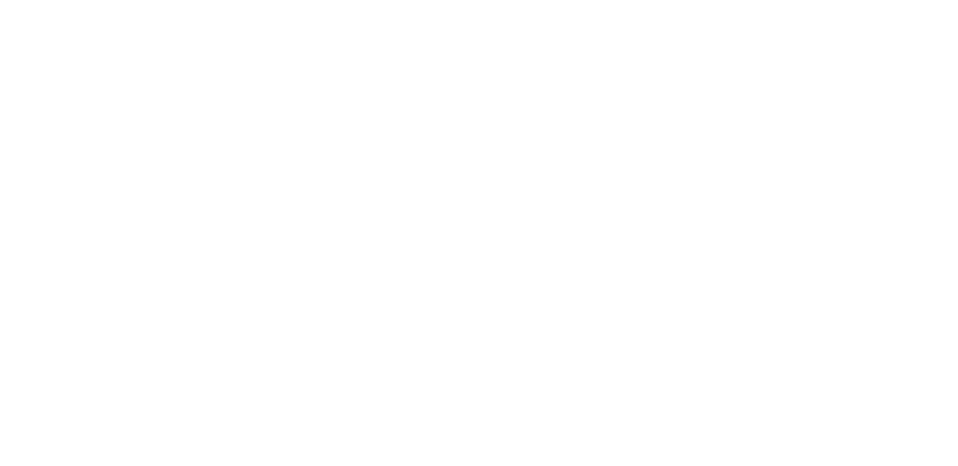
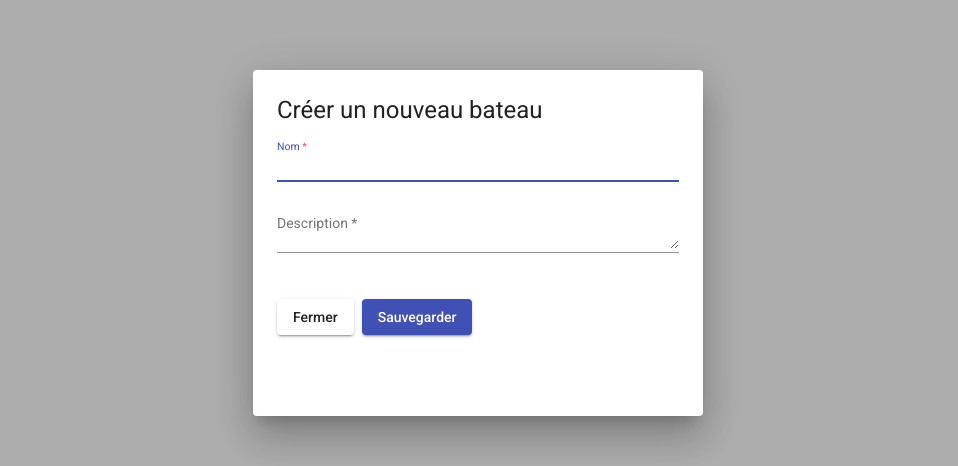
Before and after one commit to mouradbengmah/boat-mbe-openweb, an Angular app in the folder boat-front/: page / in a window 1280 px wide. Both pictures are taken after a click on the button "Créer un bateau". Shown: the part 157-623 px from the top of the page, without its empty margins (162-1120 px from the left). Built offline with nearby package versions, Linux system fonts and the light colour scheme; no server answers.

Commit message:
Création du composant d'ajout d'un bateau.

```diff
--- a/boat-front/src/app/app.module.ts
+++ b/boat-front/src/app/app.module.ts
@@ -17,11 +17,13 @@
 import { MatInputModule } from "@angular/material/input";
 import { MatSelectModule } from "@angular/material/select";
 import { MatCardModule } from "@angular/material/card";
+import { BoatNewComponent } from './boat-new/boat-new.component';
 
 @NgModule({
   declarations: [
     AppComponent,
-    BoatComponent
+    BoatComponent,
+    BoatNewComponent
   ],
   imports: [
     BrowserModule,
--- /dev/null
+++ b/boat-front/src/app/boat-new/boat-new.component.html
@@ -0,0 +1,23 @@
+<div class="dialog-title">
+	<h1 mat-dialog-title>Créer un nouveau bateau</h1>
+</div>
+
+
+<mat-dialog-content [formGroup]="form" class="dialog-content" fxLayout="column">
+
+	<mat-form-field class="boat-nom">
+		<input matInput placeholder="Nom" formControlName="nom">
+	</mat-form-field>
+
+	<p>
+		<mat-form-field class="boat-description" fxFlex>
+			<textarea matInput placeholder="Description" formControlName="description"></textarea>
+		</mat-form-field>
+	</p>
+
+	<mat-dialog-actions>
+		<button mat-raised-button (click)="close()">Fermer</button>
+		<button mat-raised-button color="primary" (click)="save()">Sauvegarder</button>
+	</mat-dialog-actions>
+
+</mat-dialog-content>
--- /dev/null
+++ b/boat-front/src/app/boat-new/boat-new.component.scss
@@ -0,0 +1,4 @@
+.dialog-content {
+    width: 450px;
+    min-height: 250px;
+}
--- /dev/null
+++ b/boat-front/src/app/boat-new/boat-new.component.ts
@@ -0,0 +1,50 @@
+import { Component, Inject, OnInit } from '@angular/core';
+import { FormBuilder, FormGroup, Validators } from '@angular/forms';
+import { MatDialogRef, MAT_DIALOG_DATA } from '@angular/material/dialog';
+import { BoatService } from '../service/boat.service';
+
+@Component({
+  selector: 'app-boat-new',
+  templateUrl: './boat-new.component.html',
+  styleUrls: ['./boat-new.component.scss']
+})
+export class BoatNewComponent implements OnInit {
+
+  nom: string = "";
+  description: string = "";
+  form: FormGroup;
+
+  constructor(
+    private fb: FormBuilder,
+    private dialogRef: MatDialogRef<BoatNewComponent>,
+    @Inject(MAT_DIALOG_DATA) data: any,
+    private boatService: BoatService) {
+
+    this.form = fb.group({
+      nom: [this.nom, Validators.required],
+      description: [this.description, Validators.required]
+    });
+  }
+
+  ngOnInit() {
+  }
+
+  close() {
+    this.dialogRef.close();
+  }
+
+  save() {
+    this.nom = this.form.get('nom')?.value;
+    this.description = this.form.get('description')?.value;
+    if (this.nom) {
+      this.boatService.enregistrerUnBateau(this.nom, this.description).subscribe(
+
+        response => {
+          console.log(response)
+        }
+      )
+    }
+    this.dialogRef.close();
+  }
+
+}
--- a/boat-front/src/app/boat/boat.component.html
+++ b/boat-front/src/app/boat/boat.component.html
@@ -8,7 +8,7 @@
 					bateau</button>
 			</div>
 
-			<div fxLayout="row wrap" fxLayoutAlign="space-between stretch">
+			<div fxLayout="row wrap" fxLayoutGap="16px grid">
 				<mat-nav-list class="boat-list" *ngFor="let boat of boatList">
 					<mat-card fxLayout="column">
 						<mat-card-header>
--- a/boat-front/src/app/boat/boat.component.scss
+++ b/boat-front/src/app/boat/boat.component.scss
@@ -3,7 +3,7 @@
 }
 
 .boat-list {
-	padding-top: 20px;
+	margin-top: 40px;
 }
 
 .mat-card {
--- a/boat-front/src/app/boat/boat.component.ts
+++ b/boat-front/src/app/boat/boat.component.ts
@@ -2,6 +2,7 @@
 import { Boat } from '../model/Boat';
 import { BoatService } from '../service/boat.service';
 import { MatDialog, MatDialogConfig } from '@angular/material/dialog';
+import { BoatNewComponent } from '../boat-new/boat-new.component';
 
 @Component({
   selector: 'app-boat',
@@ -27,7 +28,7 @@
     dialogConfig.data = {
       boat: new Boat()
     };
-    //this.dialog.open(BoatDialogComponent, dialogConfig)
+    this.dialog.open(BoatNewComponent, dialogConfig)
   }
 
   private retrieveAllBoatBoards(): void {
```
Also changed, not shown: 1 other file (tests, documents, lock files or other folders).
